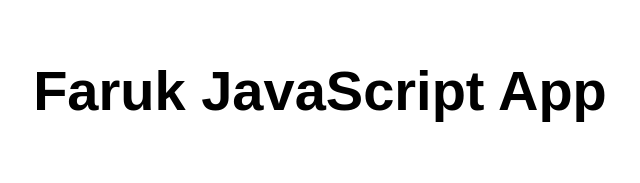
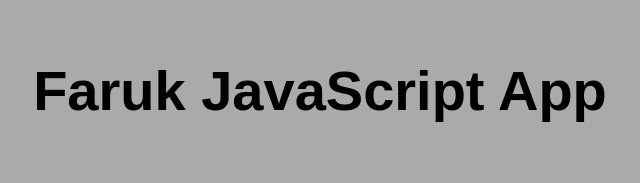
Before and after one commit to umarbashir29/my-first-static-web-app, a website: page src/index.html in a window 1280 px wide. Shown: the whole page, without its empty margins (320-960 px from the left). Drawn offline with Linux system fonts and the light colour scheme.

Commit message:
Update styles.css

```diff
--- a/src/styles.css
+++ b/src/styles.css
@@ -6,7 +6,7 @@ html, body {
   margin: 0;
   border: 0;
   padding: 0;
-  background-color: #pink;
+  background-color: #aaa;
 }
 
 main {
```
